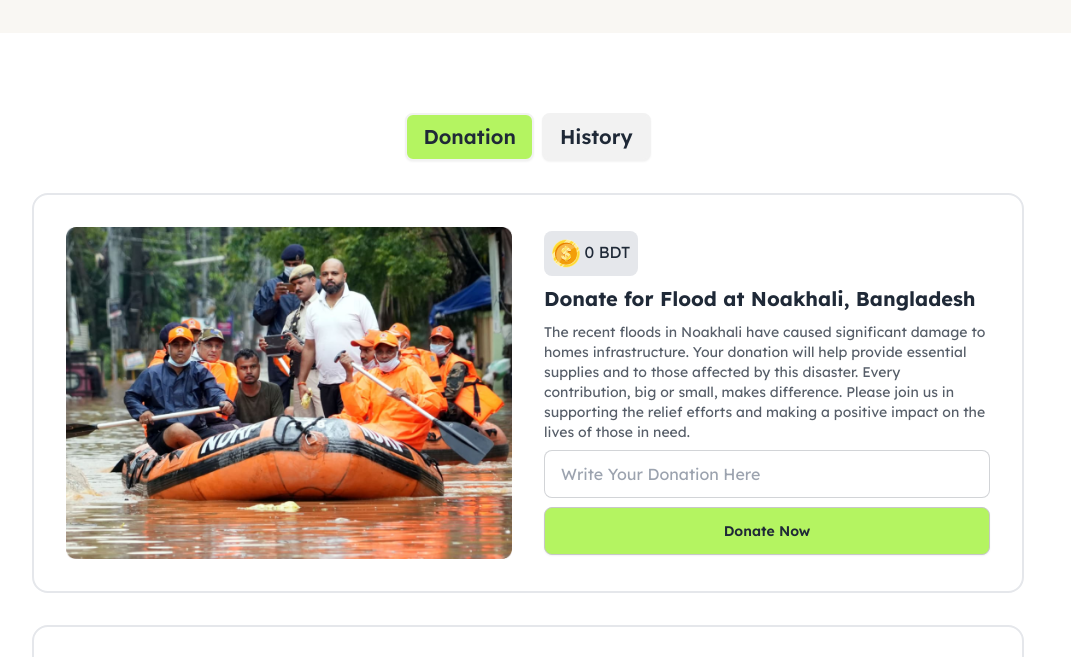
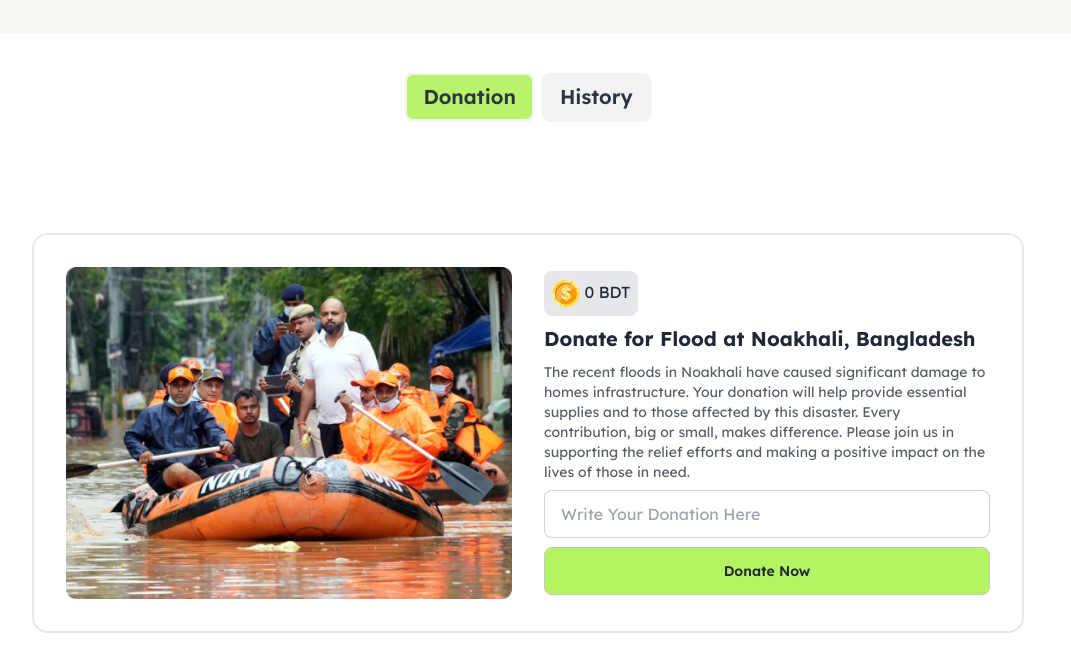
Before and after one commit to mehedee007/M5A01, a plain HTML site: page index.html in a window 1280 px wide. Shown: the part 87-744 px from the top of the page, without its empty margins (112-1183 px from the left). Drawn offline with nearby package versions, Linux system fonts and the light colour scheme.

Commit message:
made the donation and history button sticky

```diff
--- a/index.html
+++ b/index.html
@@ -20,9 +20,9 @@
 </head>
 
 <body class="font-[lexend]">
-    <header class="bg-[#F9F7F3] sticky top-0 opacity-95">
+    <header class="sticky top-0 opacity-95 bg-white">
         <!-- Navigation Section -->
-        <nav class="flex items-center justify-between lg:px-32 lg:py-6 ">
+        <nav class="flex items-center justify-between lg:px-32 lg:py-6 bg-[#F9F7F3] lg:mb-10">
             <div class="py-3 px-8">
                 <a id="btn-blog" class="btn bg-greenlizard  rounded-lg text-xl font-semibold" href="blog.html">Blog</a>
             </div>
@@ -41,6 +41,19 @@
 
             </div>
         </nav>
+
+        <div class="flex items-center justify-center gap-2 pb-8">
+            <div class="">
+                <button id="btn-donation"
+                    class="btn bg-greenlizard rounded-lg text-xl border-2 text-center btn-view-control hover:bg-greenlizard"
+                    onclick="toggleViewBasedOnId(this.id)">Donation</button>
+            </div>
+            <div class="">
+                <button id="btn-history" class="btn rounded-lg text-xl border-2 text-center btn-view-control hover:bg-greenlizard"
+                    onclick="toggleViewBasedOnId(this.id)">History</button>
+            </div>
+        </div>
+
     </header>
     <main>
 
@@ -49,7 +62,8 @@
         <section class="lg:px-36 lg:pt-20 flex flex-col p-8" id="main-content">
 
             <!-- Donation and History Buttons -->
-            <div class="flex items-center justify-center gap-2 pb-8">
+
+            <!-- <div class="flex items-center justify-center gap-2 pb-8 sticky bg-white z-50 top-40 opacity-95">
                 <div class="">
                     <button id="btn-donation"
                         class="btn bg-greenlizard rounded-lg text-xl border-2 text-center btn-view-control hover:bg-greenlizard"
@@ -59,7 +73,8 @@
                     <button id="btn-history" class="btn rounded-lg text-xl border-2 text-center btn-view-control hover:bg-greenlizard"
                         onclick="toggleViewBasedOnId(this.id)">History</button>
                 </div>
-            </div>
+            </div> -->
+
             <!-- Donation Section -->
             <article id="donation-container" class="flex flex-col gap-8">
 
```
